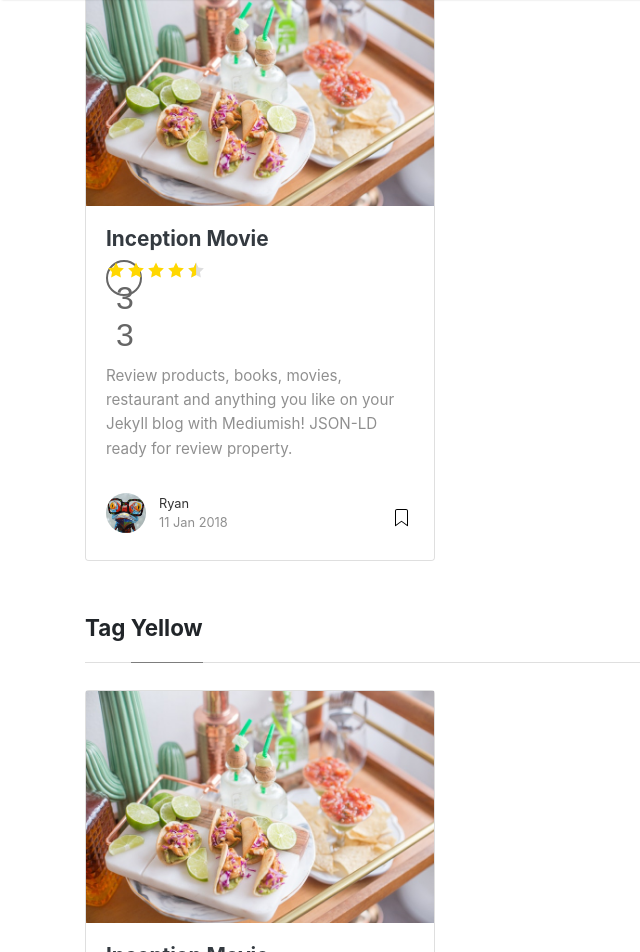
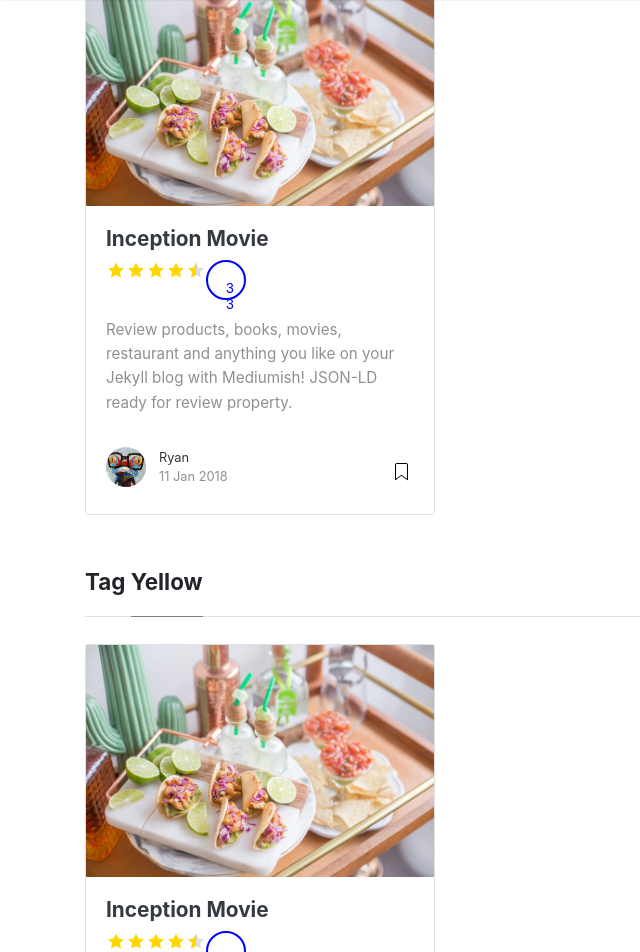
Before and after one commit to zarestaurantwifi/zarestaurantwifi.github.io, a Jekyll site: the page built from _pages/tags.md, in a window 1280 px wide and 1400 px high, scrolled down 341 px. Shown: the top 952 px of the window, without its empty margins (0-640 px from the left). Built offline with Jekyll 4.4.1, drawn with Linux system fonts in a browser that asks for light colours; nearby versions of some CDN libraries.

Commit message:
speed image

```diff
--- a/_sass/_starsnonscss.scss
+++ b/_sass/_starsnonscss.scss
@@ -91,15 +91,16 @@
  .c-rating--big {
    font-size: 150%; }
 .c-speed {
+  float: right;
   border-radius: 50%;
   width: 36px;
   height: 36px;
-  padding: 8px;
+  padding: 18px;
 
   background: #fff;
-  border: 2px solid #666;
-  color: #666;
+  border: 2px solid #0000FF;
+  color: #0000FF;
   text-align: center;
 
-  font: 32px Arial, sans-serif;
+  font: 14px Arial, sans-serif;
 }
```
